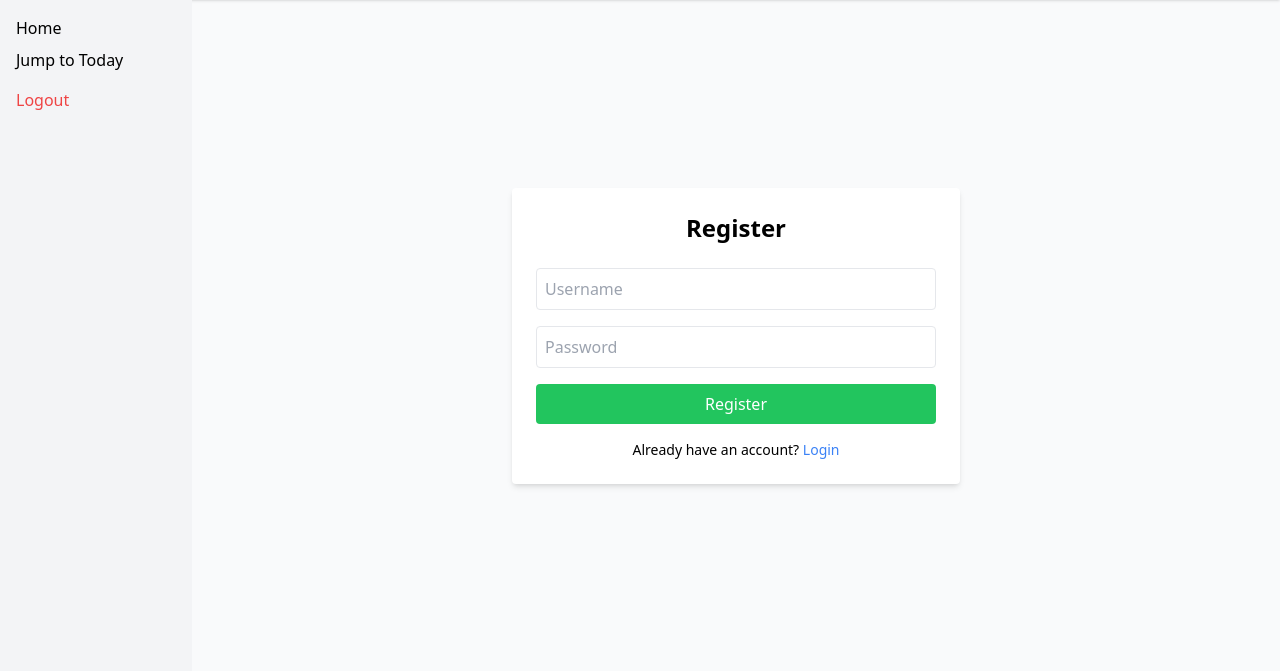
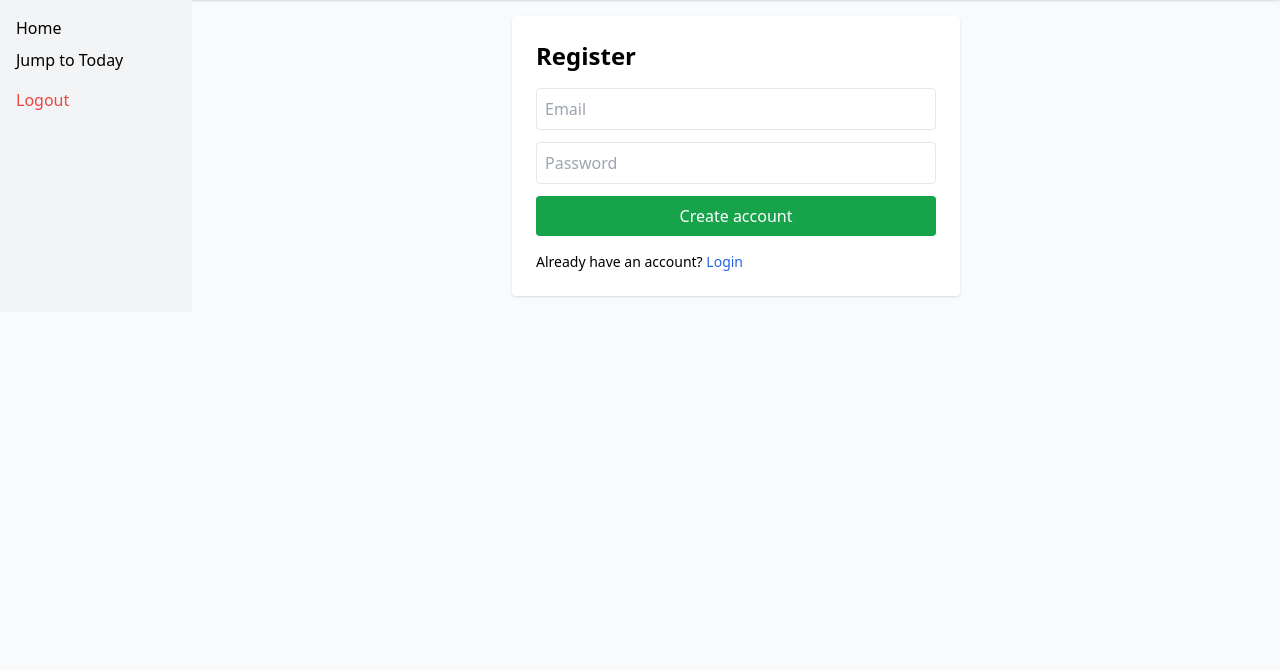
Before and after one commit to rathibharat/habit-tracker-v3, a Flask app: page /register in a window 1280 px wide. Shown: the part 64-735 px from the top of the page. Run offline with Flask 3, Linux system fonts and the light colour scheme; some libraries are stand-ins or nearby versions.

Commit message:
Update register.html

```diff
--- a/templates/register.html
+++ b/templates/register.html
@@ -1,22 +1,21 @@
 {% extends "layout.html" %}
-{% block title %}Register{% endblock %}
+{% block content %}
+<div class="max-w-md mx-auto bg-white p-6 rounded shadow">
+  <h2 class="text-2xl font-bold mb-4">Register</h2>
 
-{% block content %}
-<div class="flex justify-center items-center min-h-[80vh]">
-    <div class="w-full max-w-md bg-white p-6 rounded shadow-md">
-        <h2 class="text-2xl font-bold mb-6 text-center">Register</h2>
-        <form method="POST" class="flex flex-col space-y-4">
-            <input type="text" name="username" placeholder="Username" required
-                   class="p-2 border rounded focus:outline-none focus:ring-2 focus:ring-blue-400">
-            <input type="password" name="password" placeholder="Password" required
-                   class="p-2 border rounded focus:outline-none focus:ring-2 focus:ring-blue-400">
-            <button type="submit" class="p-2 bg-green-500 text-white rounded hover:bg-green-600">
-                Register
-            </button>
-        </form>
-        <p class="text-sm mt-4 text-center">Already have an account?
-            <a href="{{ url_for('login') }}" class="text-blue-500 hover:underline">Login</a>
-        </p>
-    </div>
+  {% if error %}
+    <div class="bg-red-100 text-red-700 p-2 rounded mb-3">{{ error }}</div>
+  {% endif %}
+
+  <form method="POST" class="space-y-3">
+    <input class="border p-2 w-full rounded" type="email" name="email" placeholder="Email" required>
+    <input class="border p-2 w-full rounded" type="password" name="password" placeholder="Password" required>
+    <button class="bg-green-600 text-white px-4 py-2 rounded w-full">Create account</button>
+  </form>
+
+  <p class="text-sm mt-4">
+    Already have an account?
+    <a class="text-blue-600" href="/login">Login</a>
+  </p>
 </div>
 {% endblock %}
```
